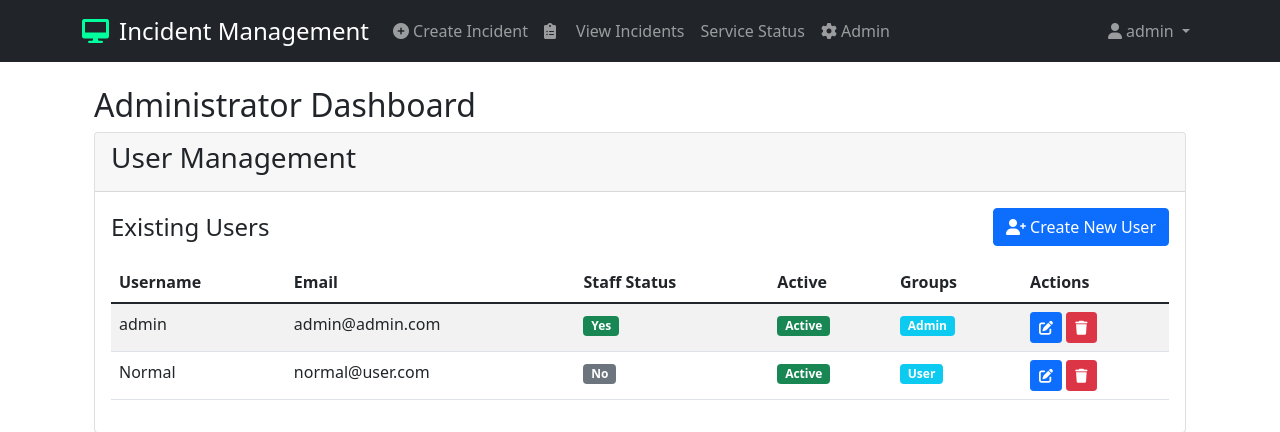
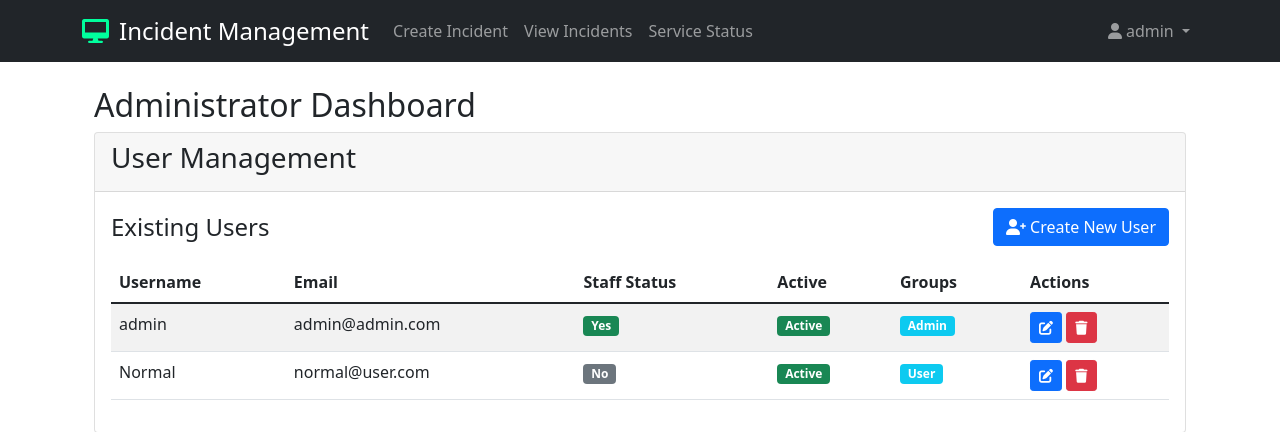
Before and after one commit to t4h1r/ticketingSystem, a Django app: page /admin-dashboard/ in a window 1280 px wide. Shown: the top 432 px of the page. Run offline with Django 5.2, Linux system fonts and the light colour scheme; a user stored in the database is signed in; data comes from the database, SQL or seed files in the repository.

Commit message:
Fix admin page

```diff
--- a/tickets/templates/tickets/base.html
+++ b/tickets/templates/tickets/base.html
@@ -34,15 +34,7 @@
             <ul class="navbar-nav me-auto mb-2 mb-lg-0">
                 <li class="nav-item">
                     <a class="nav-link {% if request.path == '/create/' %}active{% endif %}" href="{% url 'create_incident' %}">
-                        <i class="fas fa-plus-circle me-1"></i>Create Incident
-                    </a>
-                </li>
-                <li class="nav-item">
-                    <a class="nav-link {% if request.path == '/incidents/' %}active{% endif %}" href="{% url 'incident_list' %}">
-                        <i class="fas fa-clipboard-list me-1"></i>
-                        {% if reported_incidents_count > 0 %}
-                            <span class="badge bg-primary rounded-pill">{{ reported_incidents_count }}</span>
-                        {% endif %}
+                        Create Incident
                     </a>
                 </li>
                 <li class="nav-item">
@@ -51,13 +43,13 @@
                 <li class="nav-item">
                     <a class="nav-link" href="{% url 'service_status' %}">Service Status</a>
                 </li>
-                {% if user.is_staff %}
+                <!-- {% if user.is_staff %}
                     <li class="nav-item">
                         <a class="nav-link" href="/admin/">
-                            <i class="fas fa-cog me-1"></i>Admin
+                            Django Admin
                         </a>
                     </li>
-                {% endif %}
+                {% endif %} -->
             </ul>
             <div class="navbar-nav ms-auto">
                 <!-- Profile Dropdown -->
```
